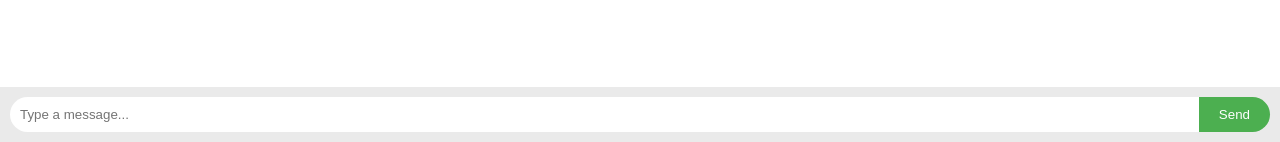
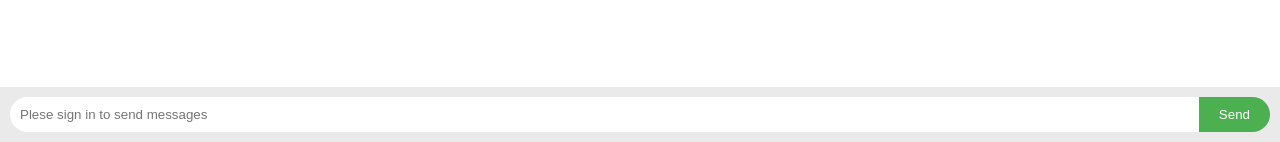
Before and after one commit to Vincsenzo/NotTwitter, a Django app: template messaging/templates/messaging/message.html in a window 1280 px wide. Shown: the part 658-800 px from the top of the page. Run offline with Django 4.2, Linux system fonts and the light colour scheme; the template is opened without the code that fills it, so the values that code supplies are empty.

Commit message:
anonim users can now access messages, but can't send messages

```diff
--- a/messaging/templates/messaging/message_form.html
+++ b/messaging/templates/messaging/message_form.html
@@ -1,5 +1,10 @@
 <form method="post">
     {% csrf_token %}
+    {% if user.is_authenticated %}
     <input type="text" placeholder="Type a message..." name="message" autocomplete="off">
     <button type="submit">Send</button>
+    {% else %}
+    <input type="text" placeholder="Plese sign in to send messages" name="message" autocomplete="off">
+    <button type="button">Send</button>
+    {% endif %}
 </form>
--- a/messaging/views.py
+++ b/messaging/views.py
@@ -5,7 +5,6 @@ from .models import Message
 from .forms import MessageForm
 
 
-@login_required
 def messages(request):
     if request.method == 'POST':
         message_post = request.POST['message']
@@ -20,5 +19,5 @@ def messages(request):
         messages = messages[:66]
 
     current_user = request.user
-    context = {'messages': messages, 'current_user': current_user} #  'form': form,
+    context = {'messages': messages, 'current_user': current_user}
     return render(request, 'messaging/message.html', context)
--- a/static/style/messages_style.css
+++ b/static/style/messages_style.css
@@ -42,7 +42,7 @@ body {
   border-top-left-radius: 20px; /* Rounded corners for input box */
   border-bottom-left-radius: 20px; /* Rounded corners for input box */
 }
-.input-box button[type="submit"] {
+.input-box button {
   padding: 10px 20px;
   background-color: #4caf50;
   color: white;
```
